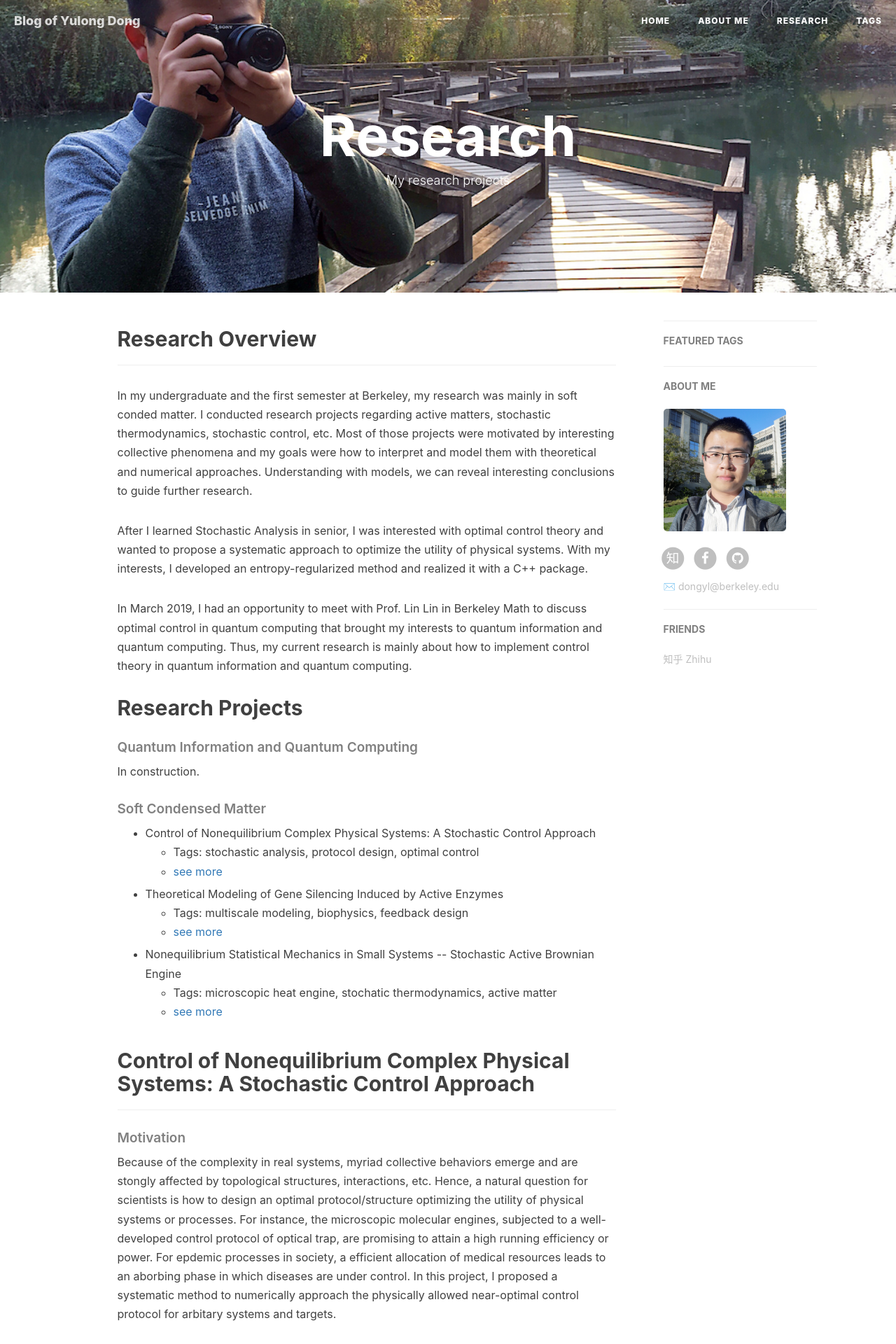
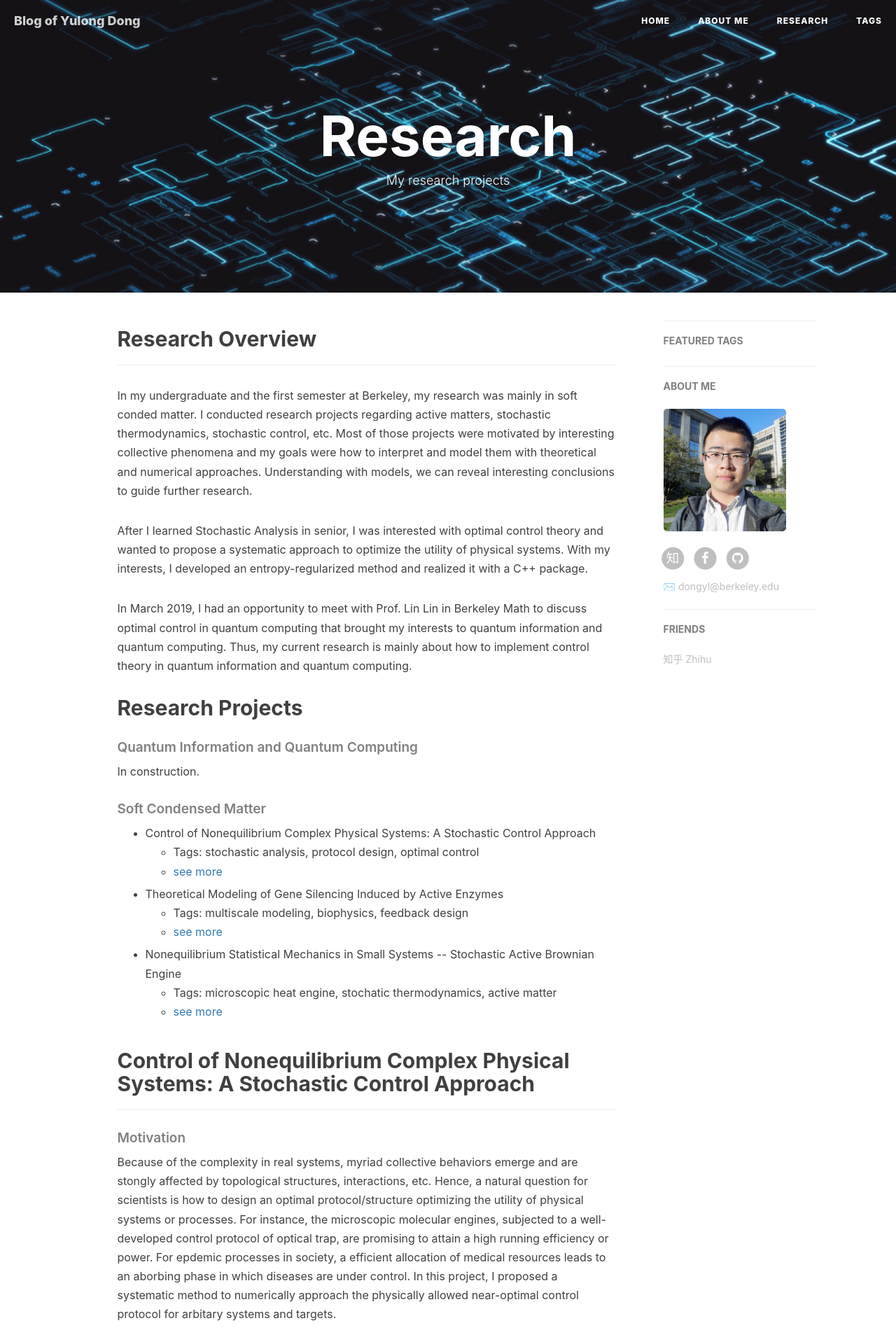
Before and after one commit to dongylaq/dongylaq.github.io, a Jekyll site: the page built from research.html, in a window 1280 px wide. Shown: the top 1920 px of the page at 70% size. Built offline with Jekyll 4.4.1, drawn with Linux system fonts in a browser that asks for light colours; nearby versions of some CDN libraries; formulas are drawn with MathJax 3; comment, search, counter and statistics services are not loaded.

Commit message:
Update research.html

```diff
--- a/research.html
+++ b/research.html
@@ -2,7 +2,7 @@
 layout: page
 title: "Research"
 description: "My research projects"
-header-img: "img/pic2.jpeg"
+header-img:
 ---
 
 <!-- Language Selector -->
```
